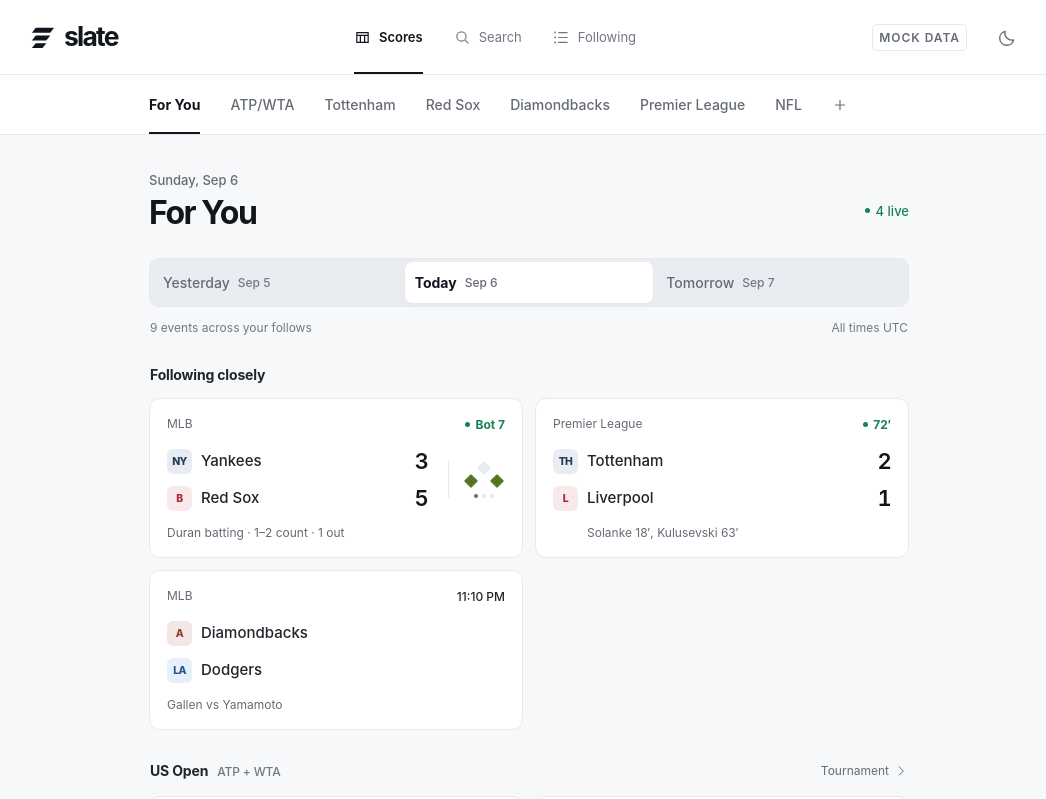
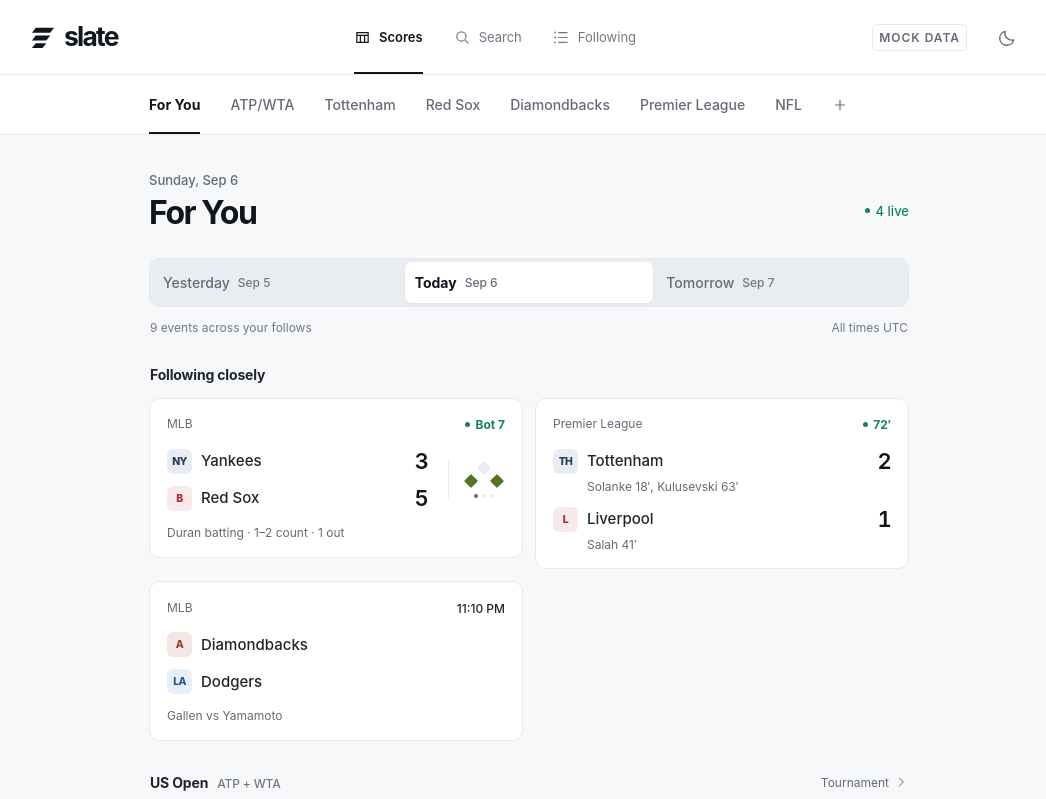
Before and after one commit to dmcbrid4/slate, a Next.js app: page / in a window 1280 px wide. Shown: the top 799 px of the page, without its empty margins (111-1157 px from the left). Built offline with nearby package versions, Linux system fonts and the light colour scheme.

Commit message:
refine scoreboard interactions

```diff
--- a/app/globals.css
+++ b/app/globals.css
@@ -86,7 +86,8 @@
   .date-nav a.selected small { color: var(--secondary); }
   .date-nav a:hover:not(.selected) { background: var(--hover); }
   .day-meta { display: flex; justify-content: space-between; margin: 13px 1px 23px; color: var(--muted); font-size: .75rem; }
-  .scoreboard-body { touch-action: pan-y; min-height: 300px; }
+  .scoreboard-view { touch-action: pan-y; }
+  .scoreboard-body { min-height: 300px; }
   .event-group { margin-bottom: 27px; }
   .section-heading { display: flex; align-items: center; justify-content: space-between; gap: 12px; margin: 0 1px 11px; min-height: 24px; }
   .section-heading h2 { font-size: .875rem; font-weight: 650; color: var(--text); letter-spacing: -.012em; }
@@ -122,7 +123,7 @@
   [data-theme='dark'] .entity-mark:not(.neutral) { filter: brightness(.84) saturate(.78); }
   @media (prefers-color-scheme: dark) { [data-theme='system'] .entity-mark:not(.neutral) { filter: brightness(.84) saturate(.78); } }
   .score-footnote { color: var(--secondary); font-size: .75rem; margin-top: 12px; min-height: 15px; line-height: 1.5; }
-  .soccer-scorers { padding-left: 34px; font-size: .75rem; }
+  .soccer-scorers { padding: 4px 0 0 34px; color: var(--secondary); font-size: .75rem; line-height: 1.4; }
   .context { margin: 12px -15px -13px; border-top: 1px solid var(--line); padding: 10px 14px; color: var(--secondary); display: flex; align-items: flex-start; gap: 7px; font-size: .75rem; line-height: 1.5; }
   .context svg { margin-top: 2px; }
   .tennis-score { display: grid; row-gap: 10px; }
--- a/src/components/ScoreCard.tsx
+++ b/src/components/ScoreCard.tsx
@@ -25,8 +25,13 @@
 
 export function SoccerScore({ event }: { event: SoccerFixture }) {
   return <>
-    <div className="team-lines">{event.participants.map((participant, i) => <TeamRow key={participant.short} participant={participant} score={event.score?.[i]} winning={event.status === 'final' && (event.score?.[i] ?? 0) > (event.score?.[1 - i] ?? 0)}/>)}</div>
-    {event.status === 'live' && <div className="score-footnote soccer-scorers">{event.goals.filter(goal => goal.side === 0).map(goal => `${goal.player} ${goal.minute}`).join(', ')}</div>}
+    <div className="team-lines">{event.participants.map((participant, i) => {
+      const scorers = event.goals.filter(goal => goal.side === i);
+      return <div className="soccer-team-line" key={participant.short}>
+        <TeamRow participant={participant} score={event.score?.[i]} winning={event.status === 'final' && (event.score?.[i] ?? 0) > (event.score?.[1 - i] ?? 0)}/>
+        {event.status === 'live' && scorers.length > 0 && <div className="soccer-scorers">{scorers.map(goal => `${goal.player} ${goal.minute}`).join(', ')}</div>}
+      </div>;
+    })}</div>
     {event.status === 'scheduled' && <div className="score-footnote">{event.venue}</div>}
   </>;
 }
@@ -77,9 +82,10 @@
 }
 
 export function ScoreCard({ event, timeZone, from }: { event: Fixture; timeZone: string; from: string }) {
-  return <a className={`score-card ${event.sport}`} href={eventHref(event.id, from)} aria-label={`${event.participants.map(p => p.name).join(' versus ')}, ${event.status}, view event details`}>
+  return <a className={`score-card ${event.sport}`} href={eventHref(event.id, from)}>
     <div className="card-meta"><span>{event.sport === 'tennis' ? `${event.category}’s singles · ${event.round}` : event.competition}</span><Status event={event} timeZone={timeZone}/></div>
     <SportScore event={event}/>
     {event.context && <div className="context"><Icon name="arrow" size={14}/><span>{event.context}</span></div>}
+    <span className="sr-only">Open event details</span>
   </a>;
 }
--- a/src/components/Scoreboard.tsx
+++ b/src/components/Scoreboard.tsx
@@ -32,6 +32,9 @@
   const tournament = destination === 'us-open';
   const visible = events.filter(event => category === 'All' || event.sport !== 'tennis' || event.category === category);
   const liveCount = events.filter(event => event.status === 'live').length;
+  const startSwipe = (x: number, y: number, touchCount: number) => {
+    touch.current = touchCount === 1 ? { x, y } : null;
+  };
   const swipe = (endX: number, endY: number) => {
     if (!touch.current) return false;
     const dx = endX - touch.current.x;
@@ -42,13 +45,24 @@
     return Boolean(next);
   };
 
-  return <>
+  return <div
+    className="scoreboard-view"
+    onTouchStart={event => {
+      const first = event.touches[0];
+      startSwipe(first?.clientX ?? 0, first?.clientY ?? 0, event.touches.length);
+    }}
+    onTouchEnd={event => {
+      const last = event.changedTouches[0];
+      if (last && swipe(last.clientX, last.clientY)) event.preventDefault();
+    }}
+    onTouchCancel={() => { touch.current = null; }}
+  >
     <div className="page-heading"><div><p className="eyebrow">{formatDay(selectedDate(DEMO_NOW, day, timeZone), true)}</p><h1>{destination === 'for-you' ? 'For You' : entity?.name ?? 'Scores'}{tournament && <span className="title-detail">New York · Grand Slam</span>}</h1></div>
-      {entity && !following.includes(destination) ? <button className="follow-button" onClick={() => onToggleFollow(destination)}><Icon name="plus" size={16}/>Follow</button> : liveCount > 0 && <span className="live-count"><i/>{liveCount} live</span>}
+      {entity && !following.includes(destination) ? <button className="follow-button" onClick={() => onToggleFollow(destination)}><Icon name="plus" size={16}/>Follow</button> : liveCount > 0 && <span className="live-count" aria-label={`${liveCount} live ${liveCount === 1 ? 'event' : 'events'}`}><i/>{liveCount} live</span>}
     </div>
     <DateNav day={day} destination={destination} timeZone={timeZone}/>
     <div className="day-meta"><span>{events.length} {events.length === 1 ? 'event' : 'events'}{destination === 'for-you' ? ' across your follows' : ''}</span><span>All times {timezoneLabel(timeZone, DEMO_NOW)}</span></div>
-    <div className="scoreboard-body" onTouchStart={event => { if (event.touches.length !== 1) { touch.current = null; return; } const first = event.touches[0]; touch.current = { x: first.clientX, y: first.clientY }; }} onTouchEnd={event => { const last = event.changedTouches[0]; if (swipe(last.clientX, last.clientY)) event.preventDefault(); }} onTouchCancel={() => { touch.current = null; }}>
+    <div className="scoreboard-body">
       {tennis && <>
         {!tournament && <a href={`#/scores/us-open/${day}`} className="tournament-banner"><span className="tournament-mark"><Icon name="ball" size={29}/></span><span><strong>US Open</strong><small>New York · Grand Slam · Hard court</small></span><Icon name="chevron" size={18}/></a>}
         <div className="tennis-filter"><div className="filter-options" role="group" aria-label="Tennis category">{['All', 'Men', 'Women'].map(item => <button key={item} onClick={() => setCategory(item)} aria-pressed={category === item} className={category === item ? 'active' : ''}>{item === 'All' ? 'All matches' : item}</button>)}</div><span className="secondary">Singles</span></div>
@@ -67,7 +81,7 @@
       {events.length > 0 && visible.length === 0 && <div className="empty-state"><h2>No {category.toLowerCase()}’s matches {day}</h2><button className="button-primary" onClick={() => setCategory('All')}>Show all matches</button></div>}
       {events.length > 0 && <div className="endnote"><span className="endnote-line"/><span>You’re all caught up</span><span className="endnote-line"/></div>}
     </div>
-  </>;
+  </div>;
 }
 
 export function FollowRail({ following, destination, day }: { following: string[]; destination: string; day: Day }) {
```
